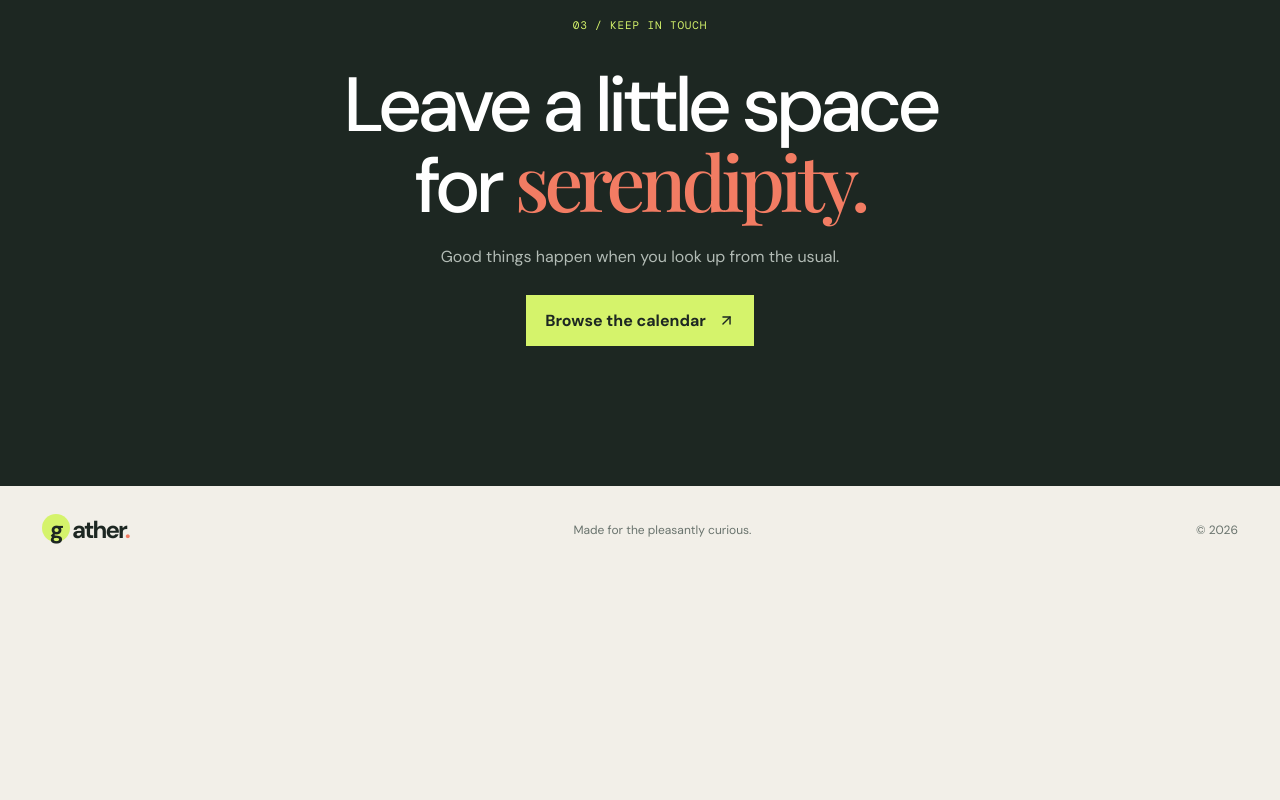
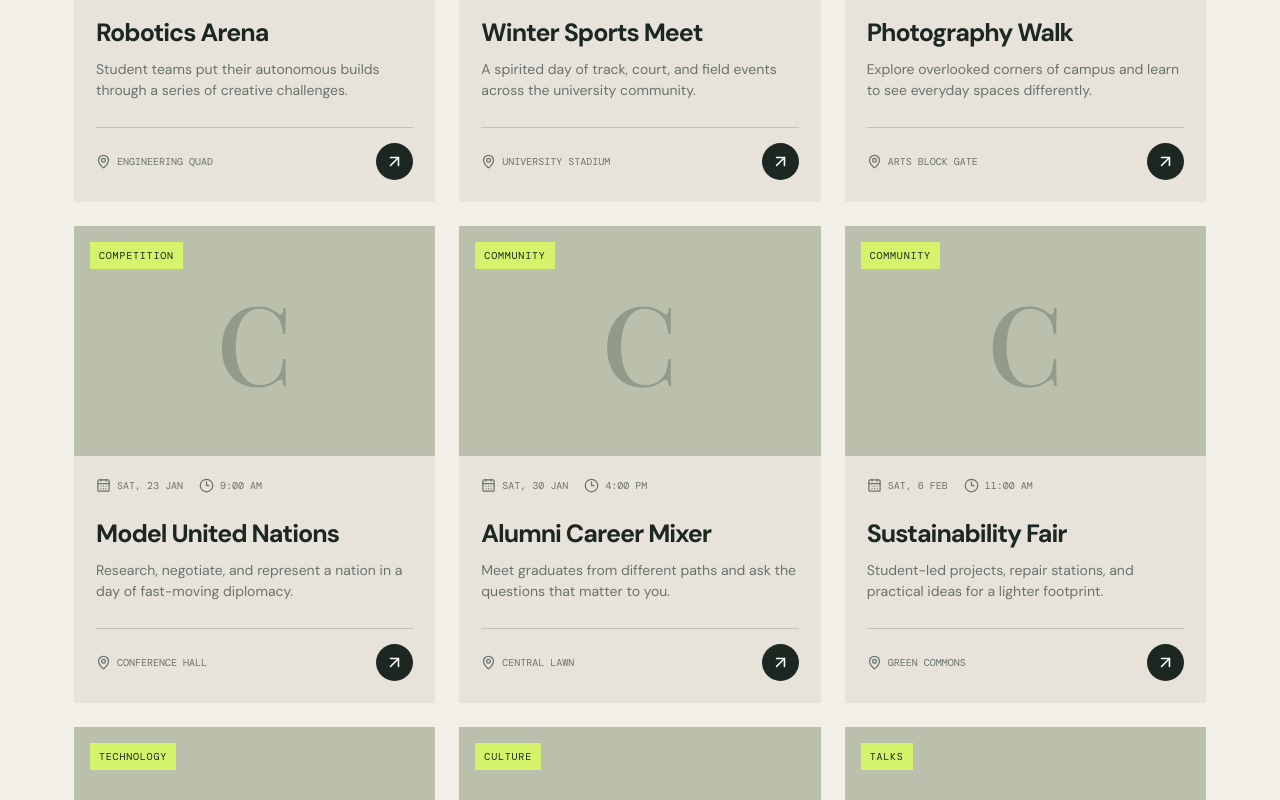
Before and after one commit to jathiiinnn/72hackathon, a React (Vite) app: page / in a window 1280 px wide. Shown: the part 3480-4280 px from the top of the page. Before the commit the page ends 4053 px from the top, so only its background shows below. Built offline with nearby package versions, Linux system fonts and the light colour scheme; no server answers; a web font is replaced by a local one.

Commit message:
Add more college events

```diff
--- a/src/App.jsx
+++ b/src/App.jsx
@@ -11,6 +11,16 @@ const fallbackEvents = [
   { id: "college-3", title: "Founders on Campus", description: "Three student founders share what worked, what broke, and what they learned next.", date: "2026-11-28T17:30:00", location: "Business School Atrium", category: "Talks", image: null },
   { id: "college-4", title: "Cultural Night: Open Stage", description: "Music, poetry, comedy, and dance from the people who make campus feel alive.", date: "2026-12-05T19:00:00", location: "Student Plaza", category: "Culture", image: null },
   { id: "college-5", title: "Design Sprint Weekend", description: "A hands-on weekend challenge to turn a campus problem into a thoughtful solution.", date: "2026-12-12T10:00:00", location: "Design Studio", category: "Workshop", image: null },
+  { id: "college-6", title: "Robotics Arena", description: "Student teams put their autonomous builds through a series of creative challenges.", date: "2026-12-19T09:30:00", location: "Engineering Quad", category: "Technology", image: null },
+  { id: "college-7", title: "Winter Sports Meet", description: "A spirited day of track, court, and field events across the university community.", date: "2027-01-09T08:00:00", location: "University Stadium", category: "Sports", image: null },
+  { id: "college-8", title: "Photography Walk", description: "Explore overlooked corners of campus and learn to see everyday spaces differently.", date: "2027-01-16T07:30:00", location: "Arts Block Gate", category: "Creative", image: null },
+  { id: "college-9", title: "Model United Nations", description: "Research, negotiate, and represent a nation in a day of fast-moving diplomacy.", date: "2027-01-23T09:00:00", location: "Conference Hall", category: "Competition", image: null },
+  { id: "college-10", title: "Alumni Career Mixer", description: "Meet graduates from different paths and ask the questions that matter to you.", date: "2027-01-30T16:00:00", location: "Central Lawn", category: "Community", image: null },
+  { id: "college-11", title: "Sustainability Fair", description: "Student-led projects, repair stations, and practical ideas for a lighter footprint.", date: "2027-02-06T11:00:00", location: "Green Commons", category: "Community", image: null },
+  { id: "college-12", title: "Indie Game Showcase", description: "Play original games made by student developers and meet the teams behind them.", date: "2027-02-13T14:00:00", location: "Media Lab", category: "Technology", image: null },
+  { id: "college-13", title: "Poetry Slam", description: "A warm room, an open mic, and bold new voices taking the stage.", date: "2027-02-20T18:30:00", location: "Amphitheatre", category: "Culture", image: null },
+  { id: "college-14", title: "Research Open House", description: "See what campus labs are working on and find a project to be curious about.", date: "2027-02-27T10:00:00", location: "Science Centre", category: "Talks", image: null },
+  { id: "college-15", title: "Student Startup Pitch Day", description: "Early-stage teams pitch useful ideas to a panel of founders, mentors, and peers.", date: "2027-03-06T13:00:00", location: "Incubation Centre", category: "Competition", image: null },
 ];
 
 function formatDate(value) {
```
